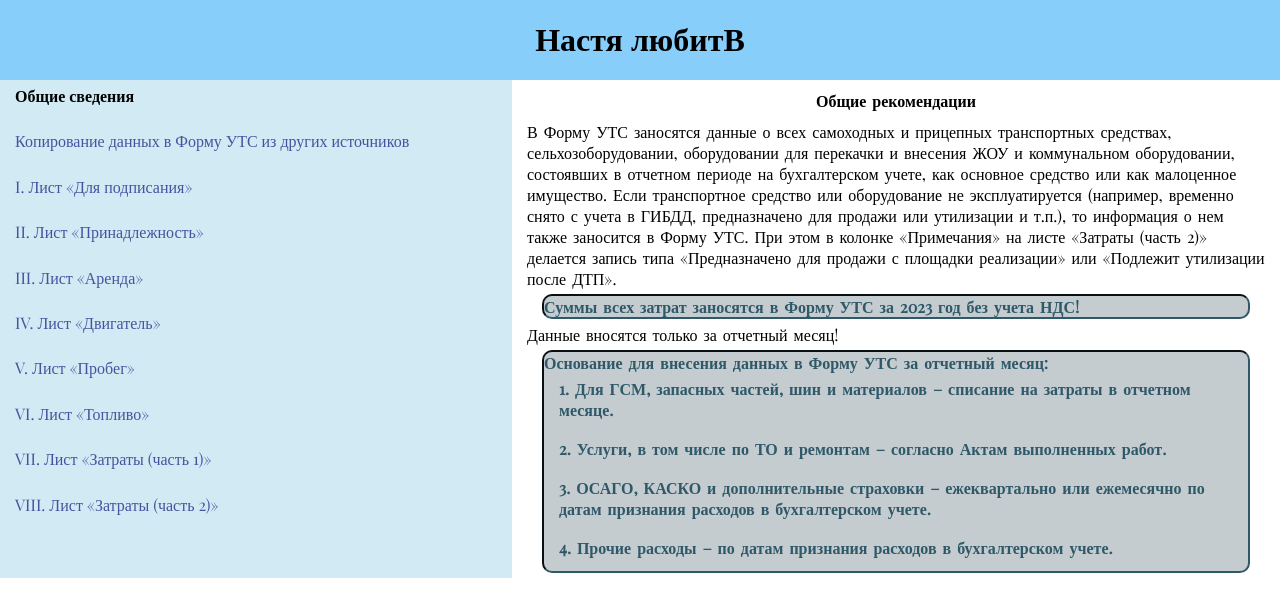
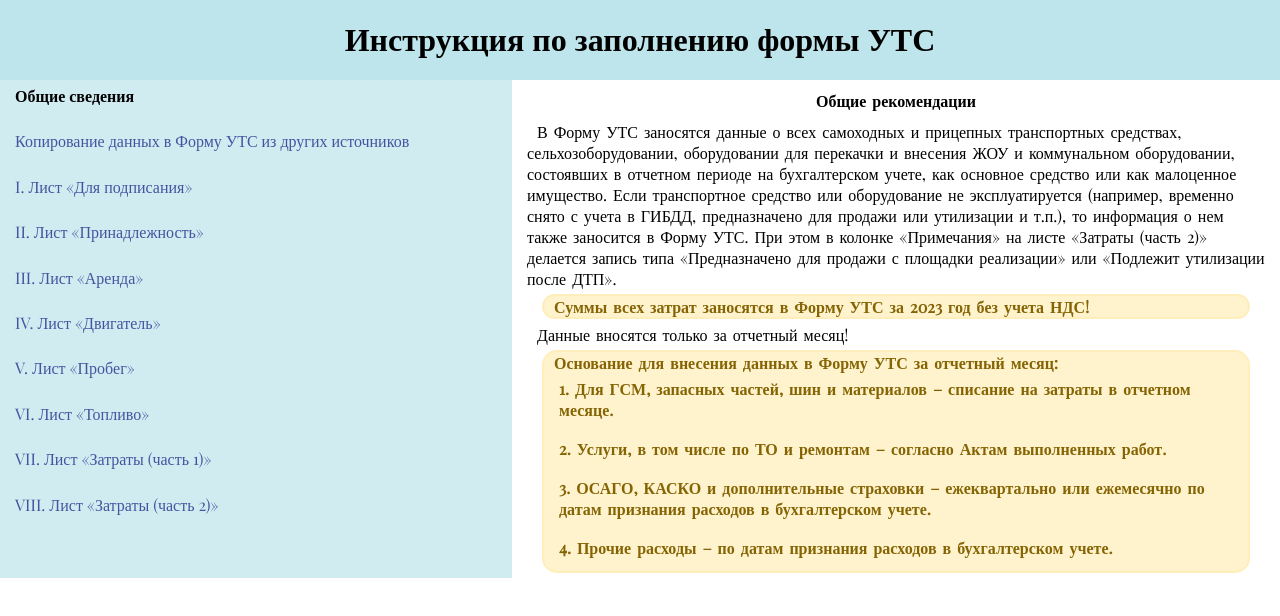
Before and after one commit to anastas1ya-programming/UTS-site, an Angular app: page / in a window 1280 px wide. Shown: the top 616 px of the page. Built offline with nearby package versions, Linux system fonts and the light colour scheme.

Commit message:
common updated

```diff
--- a/src/app/app.component.scss
+++ b/src/app/app.component.scss
@@ -5,8 +5,9 @@
   align-items: center;
   justify-content: center;
   height: 10vh;
-  background: lightskyblue;
+  background: #bee5eb;
   width: 100%;
+
 
 
 }
--- a/src/app/common-rec/common-rec.component.scss
+++ b/src/app/common-rec/common-rec.component.scss
@@ -3,6 +3,7 @@
   font-size: 16px;
   word-spacing: 2px;
 }
+
 h2{
   text-align: center;
   margin-bottom: 10px;
@@ -13,10 +14,10 @@ div{
 
 }
 div.attention{
-  background-color: #C4CCD0;
-  border: 2px inset #2F5868;
-  border-radius: 10px;
-  color: #2F5868;
+  background-color: #fff3cd;
+  border: 2px solid #ffeeba;
+  border-radius: 15px;
+  color: #856404;
   font-weight: bold;
   font-size: 14px;
 
@@ -28,4 +29,8 @@ div.attention{
     padding: 5px 1px 5px 15px;
     margin-bottom: .5rem;
   }
+
 }
+p{
+  text-indent: 10px
+}
--- a/src/app/header/header.component.html
+++ b/src/app/header/header.component.html
@@ -1 +1,2 @@
-<h1>Настя любитВ</h1>
+<h1>Инструкция по заполнению формы УТС
+</h1>
--- a/src/app/sidebar/sidebar.component.scss
+++ b/src/app/sidebar/sidebar.component.scss
@@ -1,6 +1,6 @@
 .sidebar{
   width: 40vw;
-  background-color: #D1EAF3;
+  background-color: #d1ecf1;
   height: 100%;
 
   }
```
